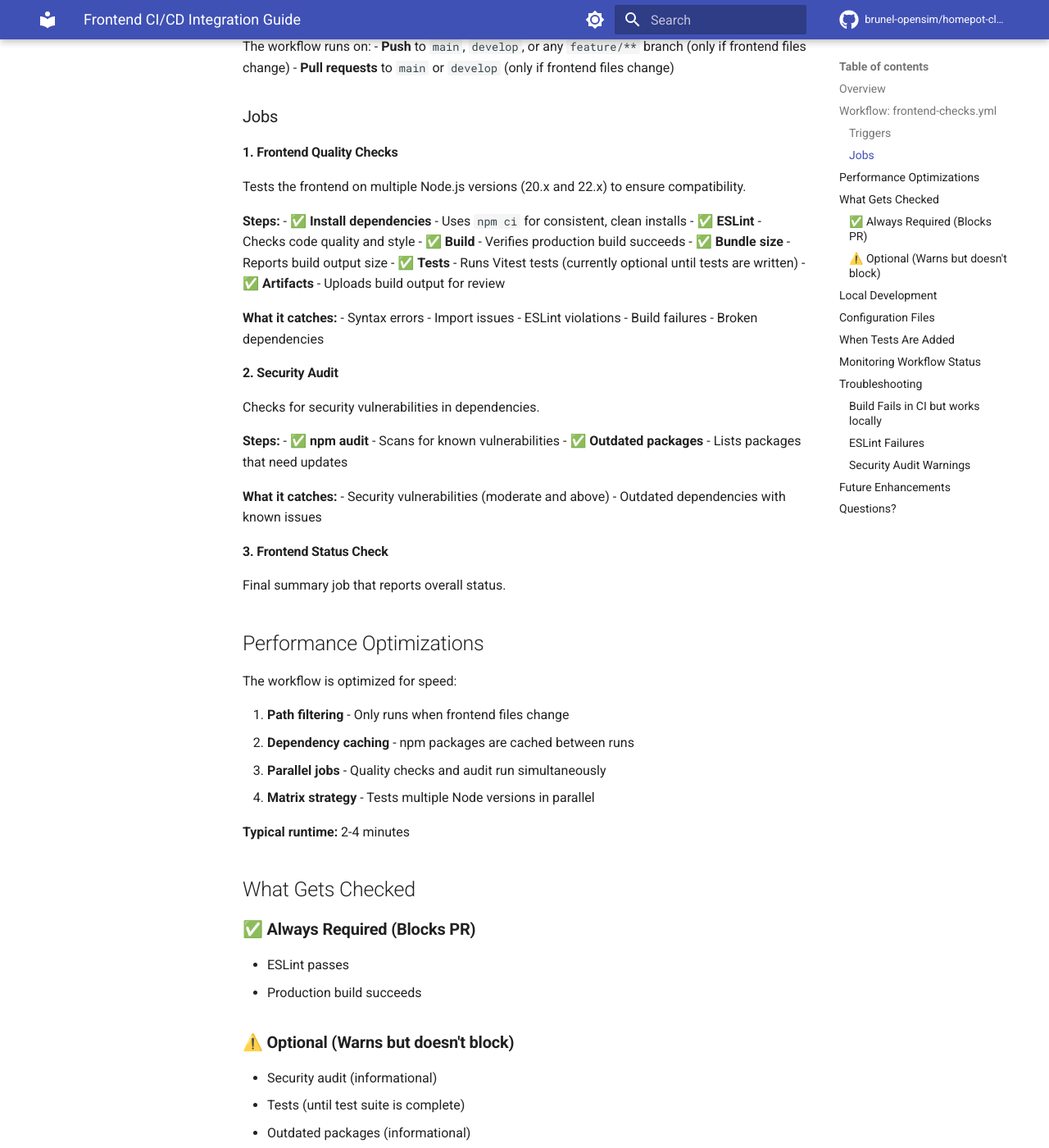
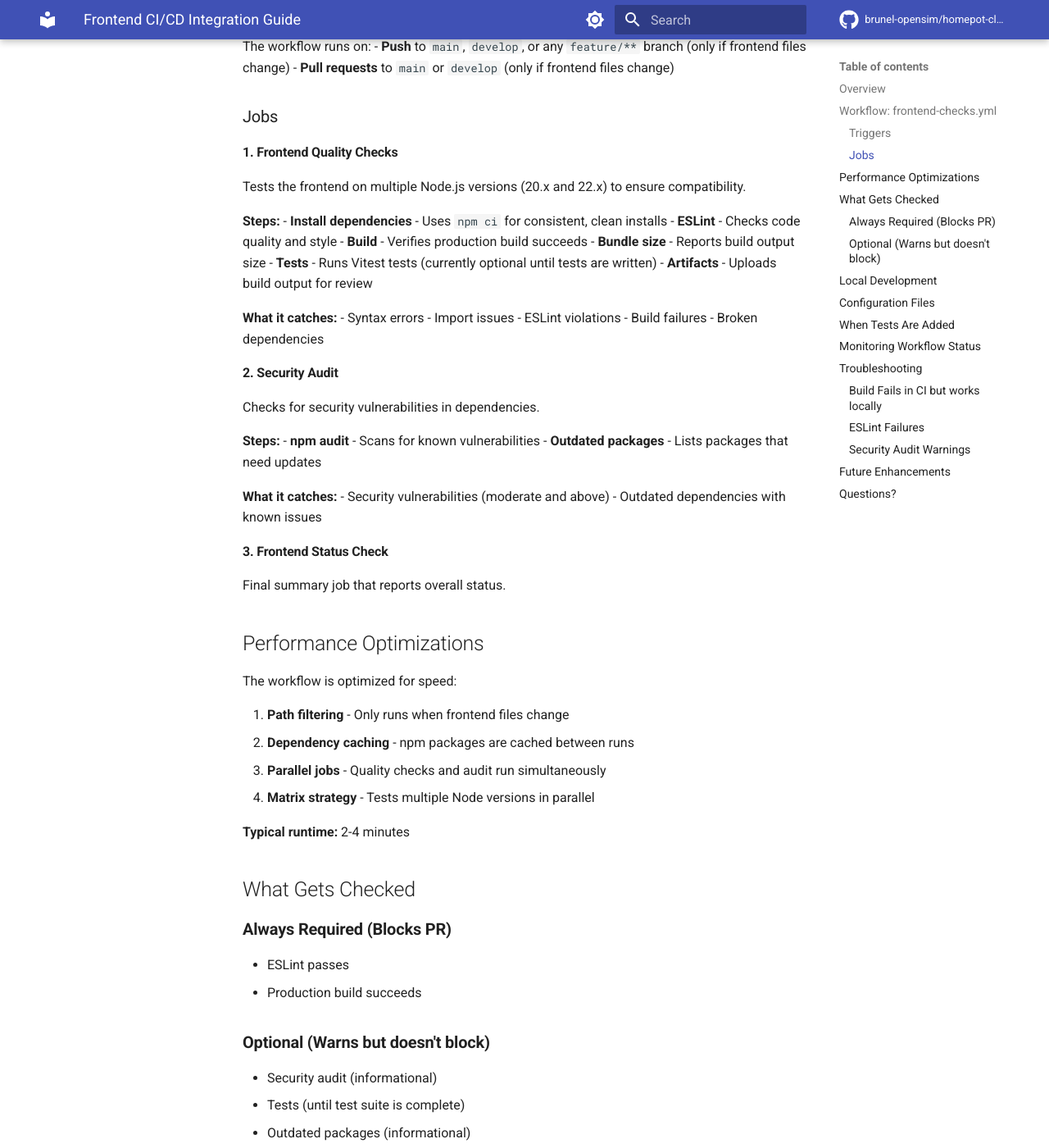
Before and after one commit to brunel-opensim/homepot-client, an MkDocs documentation site: the page built from docs/frontend-ci-cd.md, in a window 1280 px wide and 1400 px high, scrolled down 397 px. Shown: the whole window at 82% size. Built offline with MkDocs 1.6.1 and Material for MkDocs 9.7.7, drawn with Linux system fonts in a browser that asks for light colours; comment, search, counter and statistics services are not loaded; the version menu is left out.

```diff
--- a/docs/frontend-ci-cd.md
+++ b/docs/frontend-ci-cd.md
@@ -19,12 +19,12 @@
 Tests the frontend on multiple Node.js versions (20.x and 22.x) to ensure compatibility.
 
 **Steps:**
-- ✅ **Install dependencies** - Uses `npm ci` for consistent, clean installs
-- ✅ **ESLint** - Checks code quality and style
-- ✅ **Build** - Verifies production build succeeds
-- ✅ **Bundle size** - Reports build output size
-- ✅ **Tests** - Runs Vitest tests (currently optional until tests are written)
-- ✅ **Artifacts** - Uploads build output for review
+- **Install dependencies** - Uses `npm ci` for consistent, clean installs
+- **ESLint** - Checks code quality and style
+- **Build** - Verifies production build succeeds
+- **Bundle size** - Reports build output size
+- **Tests** - Runs Vitest tests (currently optional until tests are written)
+- **Artifacts** - Uploads build output for review
 
 **What it catches:**
 - Syntax errors
@@ -38,8 +38,8 @@
 Checks for security vulnerabilities in dependencies.
 
 **Steps:**
-- ✅ **npm audit** - Scans for known vulnerabilities
-- ✅ **Outdated packages** - Lists packages that need updates
+- **npm audit** - Scans for known vulnerabilities
+- **Outdated packages** - Lists packages that need updates
 
 **What it catches:**
 - Security vulnerabilities (moderate and above)
@@ -62,11 +62,11 @@
 
 ## What Gets Checked
 
-### ✅ **Always Required (Blocks PR)**
+### **Always Required (Blocks PR)**
 - ESLint passes
 - Production build succeeds
 
-### ⚠️ **Optional (Warns but doesn't block)**
+### **Optional (Warns but doesn't block)**
 - Security audit (informational)
 - Tests (until test suite is complete)
 - Outdated packages (informational)
@@ -142,12 +142,12 @@
 
 Potential additions for the future:
 
-- 🔄 **Visual regression testing** - Screenshot comparisons
-- 📊 **Code coverage** - Track test coverage percentage
-- 🎨 **Lighthouse CI** - Performance and accessibility scores
-- 📦 **Bundle analysis** - Detailed size breakdown
-- 🔐 **License checking** - Verify dependency licenses
-- 🌐 **E2E tests** - Playwright/Cypress integration
+- **Visual regression testing** - Screenshot comparisons
+- **Code coverage** - Track test coverage percentage
+- **Lighthouse CI** - Performance and accessibility scores
+- **Bundle analysis** - Detailed size breakdown
+- **License checking** - Verify dependency licenses
+- **E2E tests** - Playwright/Cypress integration
 
 ## Questions?
 
```
